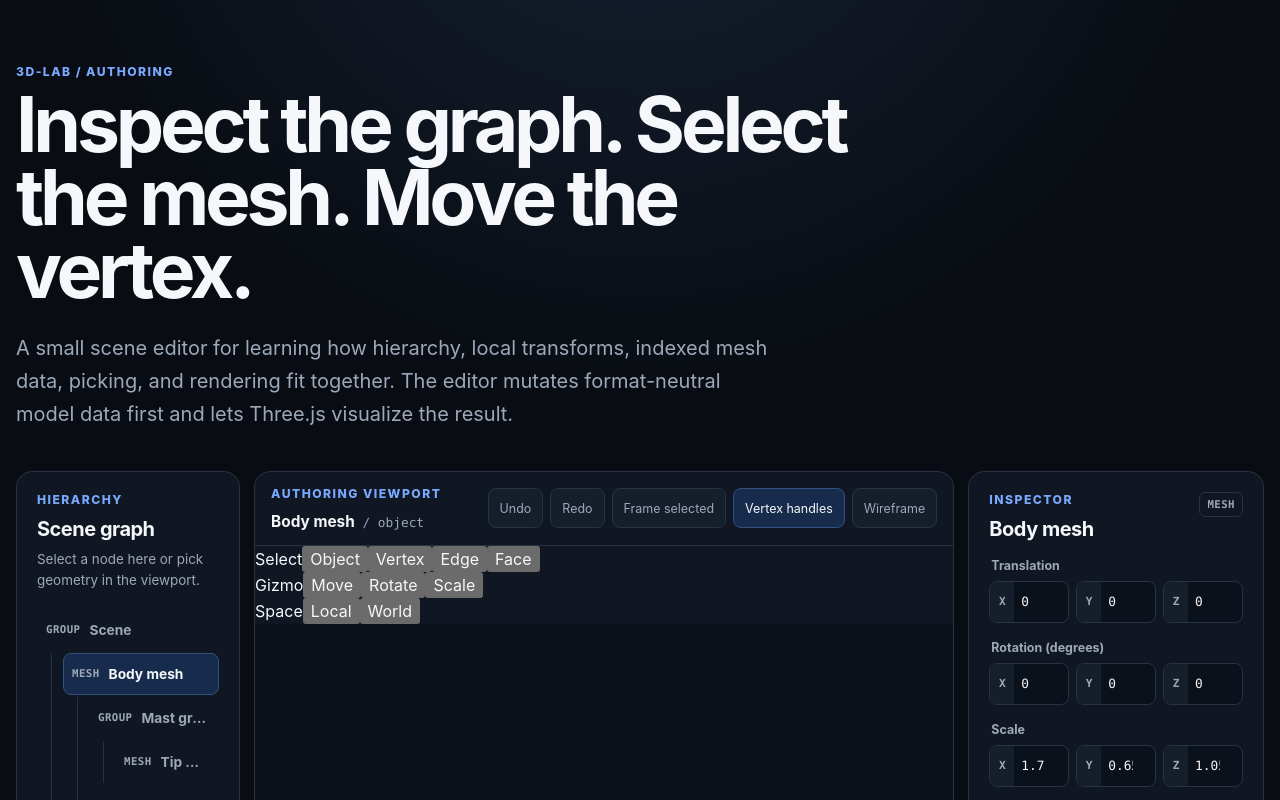
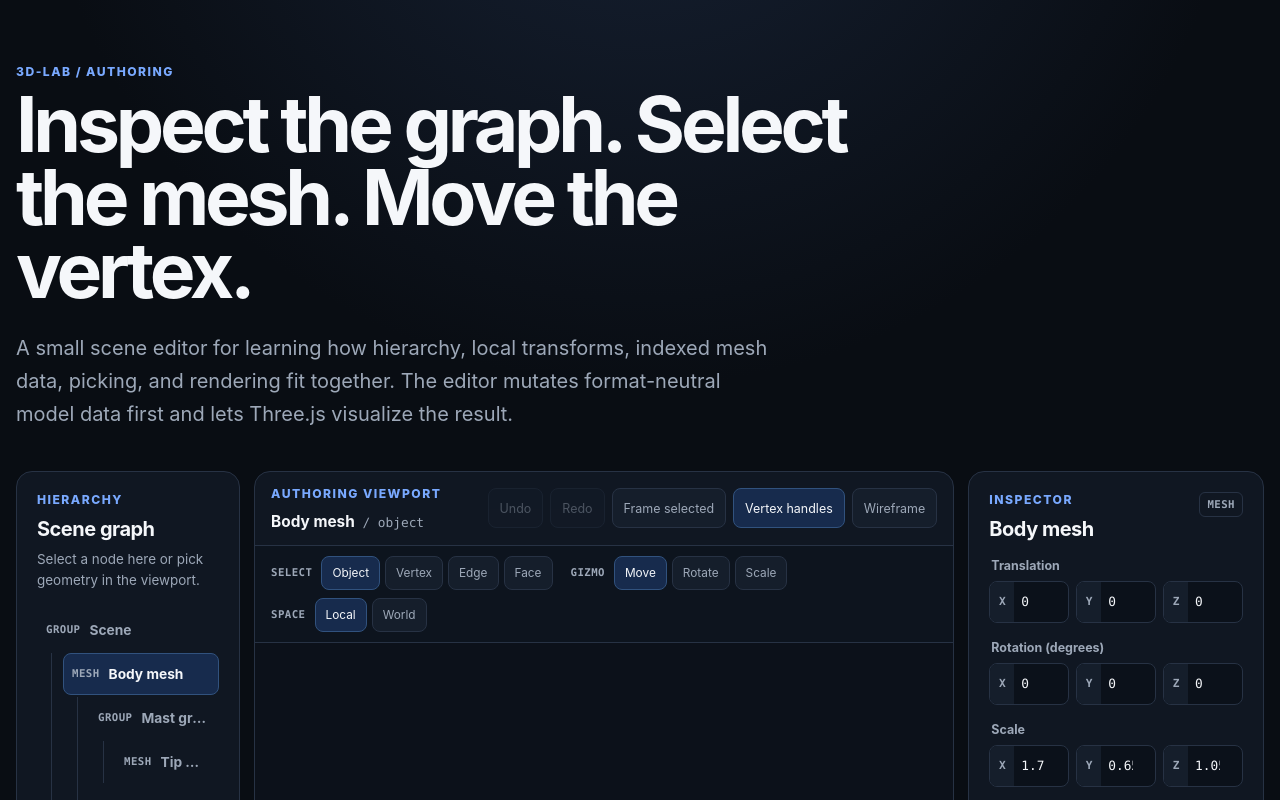
Before and after one commit to moritzbrantner/3d-lab, a Next.js app in the folder web/: page /editor in a window 1280 px wide. Shown: the top 800 px of the page. Built offline with nearby package versions, Linux system fonts and the light colour scheme.

Commit message:
Style editor gizmo and component selection controls

```diff
--- a/web/components/scene-editor-lab.module.css
+++ b/web/components/scene-editor-lab.module.css
@@ -28,7 +28,7 @@
 
 .panelCopy,
 .viewportHint,
-.vertexSection p,
+.componentSection p,
 .boundary p {
   color: var(--muted);
   line-height: 1.55;
@@ -89,7 +89,8 @@
 
 .nodeKind,
 .kindBadge,
-.sectionLabel {
+.sectionLabel,
+.modeGroup > span {
   color: var(--muted);
   font: 700 0.67rem ui-monospace, SFMono-Regular, Menlo, monospace;
   letter-spacing: 0.04em;
@@ -128,7 +129,9 @@
 
 .toolButton,
 .clearButton,
-.resetButton {
+.resetButton,
+.modeButton,
+.modeButtonActive {
   min-height: 40px;
   border: 1px solid var(--border);
   border-radius: 8px;
@@ -142,14 +145,58 @@
   font-size: 0.78rem;
 }
 
-.toolButton:hover,
+.toolButton:hover:not(:disabled),
 .clearButton:hover,
-.resetButton:hover {
+.resetButton:hover,
+.modeButton:hover:not(:disabled),
+.modeButtonActive:hover:not(:disabled) {
   border-color: #50627a;
   color: var(--text);
 }
 
+.toolButton:disabled,
+.modeButton:disabled,
+.modeButtonActive:disabled {
+  opacity: 0.42;
+  cursor: not-allowed;
+}
+
 .toolButtonActive {
+  border-color: #31527e;
+  background: var(--accent-soft);
+  color: var(--text);
+}
+
+.modeBar {
+  display: flex;
+  flex-wrap: wrap;
+  gap: 8px 18px;
+  align-items: center;
+  padding: 10px 16px;
+  border-bottom: 1px solid var(--border);
+  background: #0d141e;
+}
+
+.modeGroup {
+  display: flex;
+  flex-wrap: wrap;
+  gap: 5px;
+  align-items: center;
+}
+
+.modeGroup > span {
+  margin-right: 4px;
+}
+
+.modeButton,
+.modeButtonActive {
+  min-height: 34px;
+  padding: 0 10px;
+  color: var(--muted);
+  font-size: 0.74rem;
+}
+
+.modeButtonActive {
   border-color: #31527e;
   background: var(--accent-soft);
   color: var(--text);
@@ -239,7 +286,7 @@
   font: 0.8rem ui-monospace, SFMono-Regular, Menlo, monospace;
 }
 
-.vertexSection,
+.componentSection,
 .boundary {
   padding-top: 16px;
   border-top: 1px solid var(--border);
@@ -258,15 +305,16 @@
   font-size: 0.74rem;
 }
 
-.vertexSection .vectorEditor {
+.componentSection .vectorEditor {
   margin-top: 13px;
 }
 
-.vertexSection p,
+.componentSection p,
 .boundary p {
   margin: 10px 0 0;
 }
 
+.componentSection code,
 .boundary code {
   color: #d7e5ff;
 }
@@ -299,7 +347,7 @@
   }
 
   .inspectorHeading,
-  .vertexSection,
+  .componentSection,
   .boundary,
   .resetButton {
     grid-column: 1 / -1;
@@ -325,8 +373,14 @@
     flex-direction: column;
   }
 
-  .toolbarActions {
+  .toolbarActions,
+  .modeBar {
     justify-content: flex-start;
+  }
+
+  .modeBar {
+    align-items: flex-start;
+    flex-direction: column;
   }
 
   .inspectorPanel {
@@ -335,7 +389,7 @@
   }
 
   .inspectorHeading,
-  .vertexSection,
+  .componentSection,
   .boundary,
   .resetButton {
     grid-column: auto;
```
